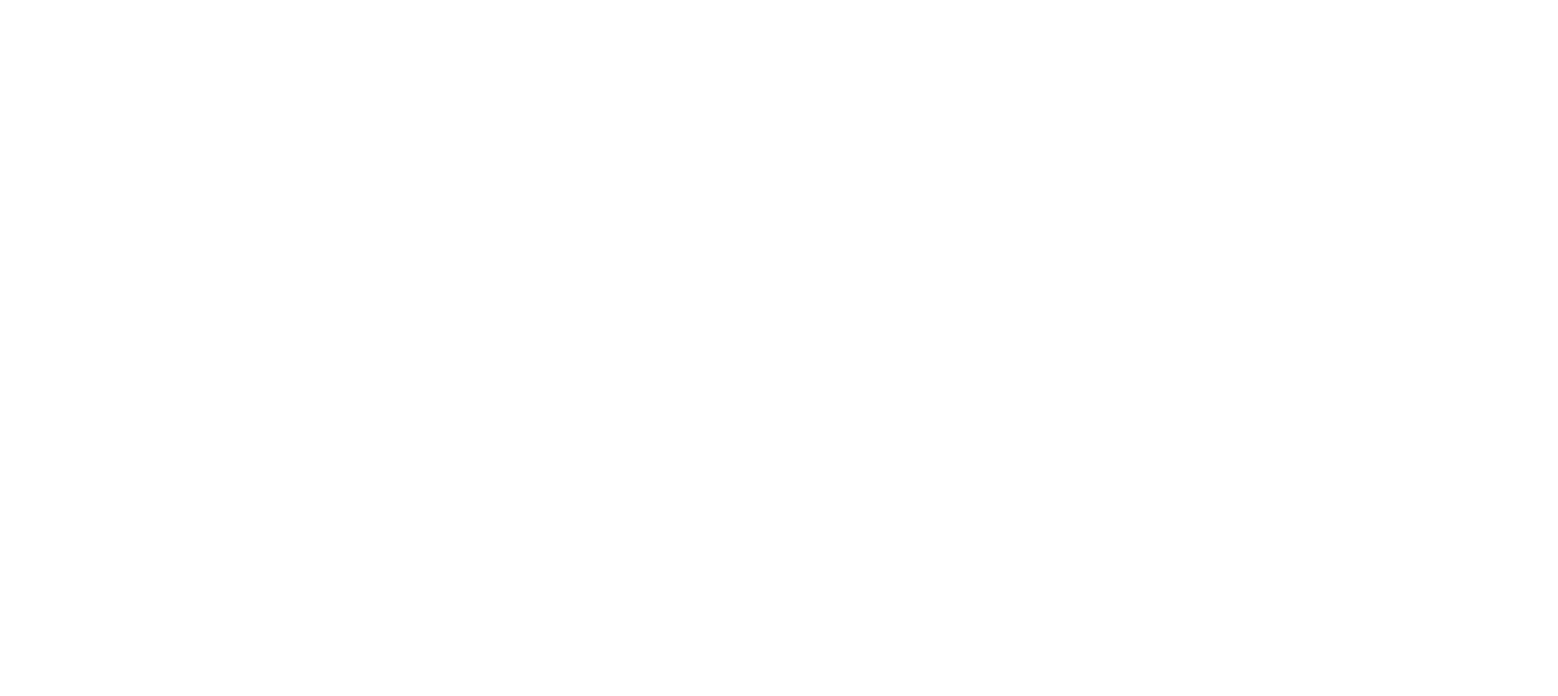
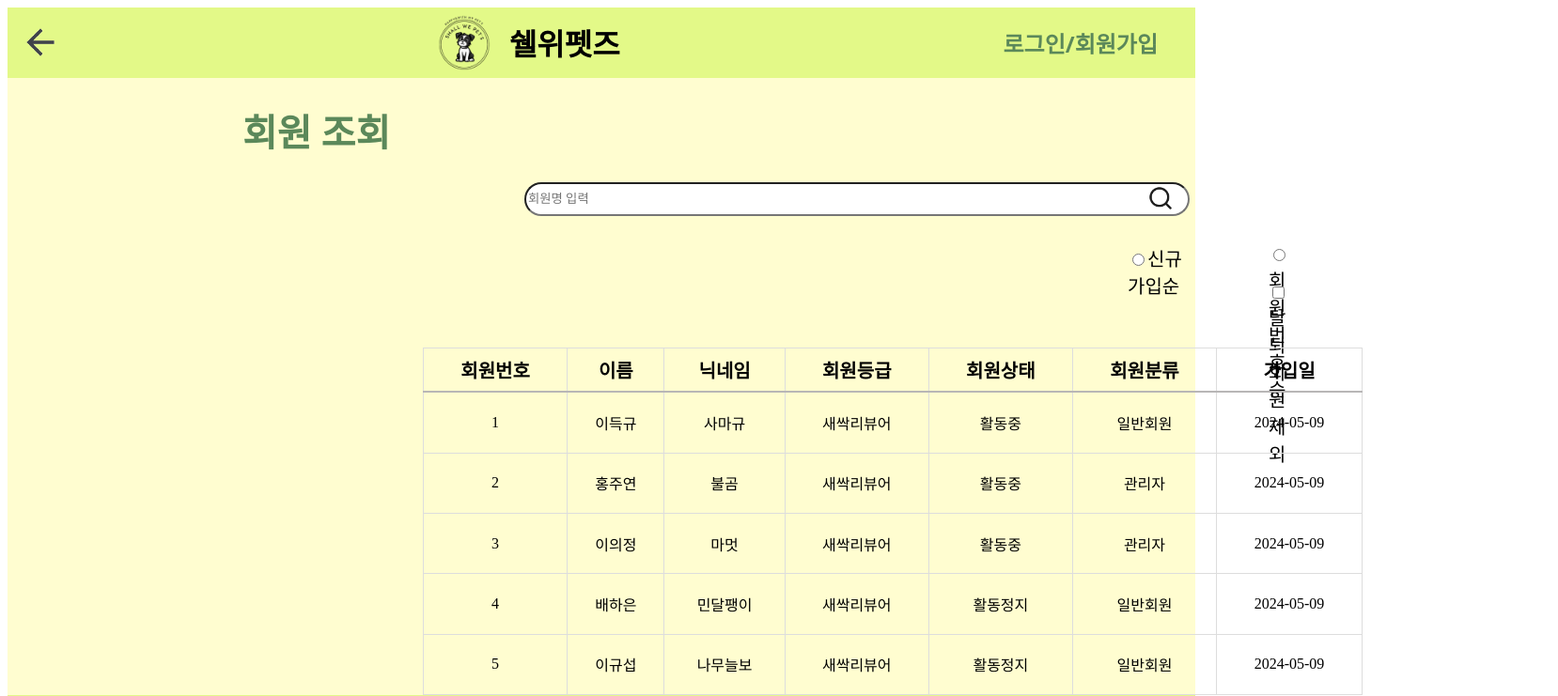
Before and after one commit to ohdaesan/shall-we-pets-front, a React (Create React App) app: page /member_list in a window 1280 px wide. Before the commit this address had no page. Shown: the top 741 px of the page at 94% size, 1658 px wide, since content can reach past the window. Built offline with nearby package versions, Linux system fonts and the light colour scheme; a web font is replaced by a local one.

Commit message:
[FEAT] 회원조회 페이지 완성

```diff
--- a/src/App.js
+++ b/src/App.js
@@ -15,6 +15,8 @@
 import BusinessMenu from './pages/admin/business/BusinessMenu';
 import TermsOfUse from './pages/global/TermsOfUse';
 import PrivacyPolicy from './pages/global/PrivacyPolicy';
+import MemberList from './pages/admin/member/MemberList';
+import MemberDetail from './pages/admin/member/MemberDetail';
 
 function App() {
   return (
@@ -46,6 +48,8 @@
           <Route path='/admin_menu' element={<AdminMenu/>}/>
           <Route path='/member_menu' element={<MemberMenu/>}/>
           <Route path='/business_menu' element={<BusinessMenu/>}/>
+          <Route path='/member_list' element={<MemberList/>}/>
+          <Route path='/member_detail' element={<MemberDetail/>}/>
           {/* <Route path='/postlist'>
             <Route index element={<PostList/>}/>
             <Route path=":id" element={<PostDetail/>}/>
--- a/src/pages/admin/AdminMenu.css
+++ b/src/pages/admin/AdminMenu.css
@@ -6,6 +6,7 @@
 .admin-menu {
     text-align: center;
     font-size: 50px;
+    font-family: "Noto Serif KR", serif;
 }
 
 .member-management {
@@ -15,6 +16,8 @@
     height: 70px;
     background-color: #FFBEBE;
     border-radius: 30px;
+    font-family: "Noto Serif KR", serif;
+    cursor: pointer;
 }
 
 .business-management {
@@ -24,11 +27,14 @@
     height: 70px;
     background-color: #FFBEBE;
     border-radius: 30px;
+    font-family: "Noto Serif KR", serif;
+    cursor: pointer;
 }
 
 .member-management1 {
     text-align: center;
     font-size: 50px;
+    font-family: "Noto Serif KR", serif;
 }
 
 .member-info {
@@ -38,6 +44,8 @@
     height: 70px;
     background-color: #FFBEBE;
     border-radius: 30px;
+    font-family: "Noto Serif KR", serif;
+    cursor: pointer;
 }
 
 .member-review {
@@ -47,6 +55,8 @@
     height: 70px;
     background-color: #FFBEBE;
     border-radius: 30px;
+    font-family: "Noto Serif KR", serif;
+    cursor: pointer;
 }
 
 .member-point {
@@ -56,11 +66,14 @@
     height: 70px;
     background-color: #FFBEBE;
     border-radius: 30px;
+    font-family: "Noto Serif KR", serif;
+    cursor: pointer;
 }
 
 .business-management1 {
     text-align: center;
     font-size: 50px;
+    font-family: "Noto Serif KR", serif;
 }
 
 .business-registok {
@@ -70,6 +83,8 @@
     height: 70px;
     background-color: #FFBEBE;
     border-radius: 30px;
+    font-family: "Noto Serif KR", serif;
+    cursor: pointer;
 }
 
 .business-search {
@@ -79,4 +94,92 @@
     height: 70px;
     background-color: #FFBEBE;
     border-radius: 30px;
+    font-family: "Noto Serif KR", serif;
+    cursor: pointer;
 }
+
+.member-line {
+    width: 1400px;
+    height: 630px;
+    margin-top: 20px;
+    margin-left: 250px;
+}
+
+.member-search {
+    font-family: "Noto Serif KR", serif;
+    color: #5B885A;
+    font-size: 40px;
+}
+
+.member-search-text {
+    width: 700px;
+    height: 30px;
+    border-radius: 30px;
+    margin-left: 300px;
+    margin-top: 0px;
+    position: relative;
+    font-family: "Noto Serif KR", serif;
+}
+
+.member-search-button {
+    cursor: pointer;
+    background-color: transparent;
+    border: none;
+    position: absolute;
+    left: 1215px;
+    top: 196px;
+}
+
+.member-search-button-img {
+    width: 28px;
+    height: 28px;
+}
+
+.new-sign-up {
+    font-family: "Noto Serif KR", serif;
+    position: absolute;
+    top: 260px;
+    left: 1200px;
+    font-size: 20px;
+}
+
+.member-number-up {
+    font-family: "Noto Serif KR", serif;
+    position: absolute;
+    top: 260px;
+    left: 1350px;
+    font-size: 20px;
+}
+
+.exit-member {
+    font-family: "Noto Serif KR", serif;
+    position: absolute;
+    top: 300px;
+    left: 1350px;
+    font-size: 20px;
+}
+
+.member-search-table {
+    text-align: center;
+    font-family: "Noto Serif KR", serif;
+    position: absolute;
+    width: 1000px;
+    height: 370px;
+    top: 370px;
+    left: 450px;
+    border-collapse: collapse;
+}
+
+.member-search-table-tr {
+    font-size: 20px;
+}
+
+.member-search-table th,
+.member-search-table td {
+    border: 1px solid #ddd;
+    padding: 8px;
+}
+
+.member-search-table thead {
+    border-bottom: 2px solid #b8b6b6;
+}
--- a/src/pages/admin/member/MemberDetail.js
+++ b/src/pages/admin/member/MemberDetail.js
@@ -1 +1,13 @@
+import "../AdminMenu.css"
+
 // 회원정보페이지
+function MemberDetail() {
+    return(
+        <div>
+            <h1>회원정보 페이지 입니다.</h1>
+        </div>
+
+    )
+}
+
+export default MemberDetail;
--- a/src/pages/admin/member/MemberList.js
+++ b/src/pages/admin/member/MemberList.js
@@ -1 +1,109 @@
+import "../AdminMenu.css"
+import SearchIcon from "../../../images/Search.png"
+
 // 회원 조회 리스트
+function MemberList() {
+    return(
+        <div className="member-line">
+            <h1 className="member-search">회원 조회</h1>
+
+            <form className="member-search-box" action="">
+                <input className="member-search-text" type="text" placeholder="회원명 입력"/>
+                <button className="member-search-button" type="submit">
+                    <img className="member-search-button-img" src={SearchIcon}/>
+                </button>
+
+            <label className="new-sign-up">
+            <input type="radio" name="check"/>신규 가입순
+            </label>
+            <label className="member-number-up">
+            <input type="radio" name="check"/>회원 번호순
+            </label>
+            <label className="exit-member">
+                <input type="checkbox"/>탈퇴회원 제외
+            </label>
+            </form>
+
+
+            <table className="member-search-table">
+                <thead>
+                <tr className="member-search-table-tr">
+                    <th>회원번호</th>
+                    <th>이름</th>
+                    <th>닉네임</th>
+                    <th>회원등급</th>
+                    <th>회원상태</th>
+                    <th>회원분류</th>
+                    <th>가입일</th>
+                </tr>
+                </thead>
+
+                <tbody>
+                <tr>
+                    <td>1</td>
+                    <td>이득규</td>
+                    <td>사마규</td>
+                    <td>새싹리뷰어</td>
+                    <td>활동중</td>
+                    <td>일반회원</td>
+                    <td>2024-05-09</td>
+                </tr>
+                </tbody>
+
+                <tbody>
+                <tr>
+                    <td>2</td>
+                    <td>홍주연</td>
+                    <td>불곰</td>
+                    <td>새싹리뷰어</td>
+                    <td>활동중</td>
+                    <td>관리자</td>
+                    <td>2024-05-09</td>
+                </tr>
+                </tbody>
+
+                <tbody>
+                <tr>
+                    <td>3</td>
+                    <td>이의정</td>
+                    <td>마멋</td>
+                    <td>새싹리뷰어</td>
+                    <td>활동중</td>
+                    <td>관리자</td>
+                    <td>2024-05-09</td>
+                </tr>
+                </tbody>
+
+                <tbody>
+                <tr>
+                    <td>4</td>
+                    <td>배하은</td>
+                    <td>민달팽이</td>
+                    <td>새싹리뷰어</td>
+                    <td>활동정지</td>
+                    <td>일반회원</td>
+                    <td>2024-05-09</td>
+                </tr>
+                </tbody>
+
+                <tbody>
+                <tr>
+                    <td>5</td>
+                    <td>이규섭</td>
+                    <td>나무늘보</td>
+                    <td>새싹리뷰어</td>
+                    <td>활동정지</td>
+                    <td>일반회원</td>
+                    <td>2024-05-09</td>
+                </tr>
+                </tbody>
+
+            </table>
+
+
+        </div>
+
+    )
+}
+
+export default MemberList;
```
Also changed, not shown: src/images/Search.png (added).
